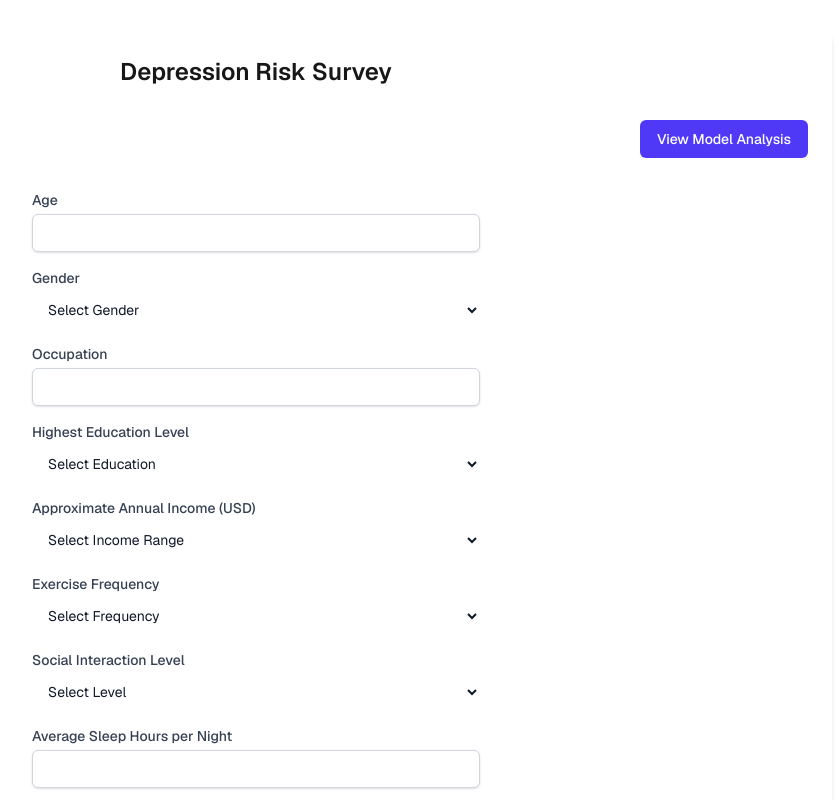
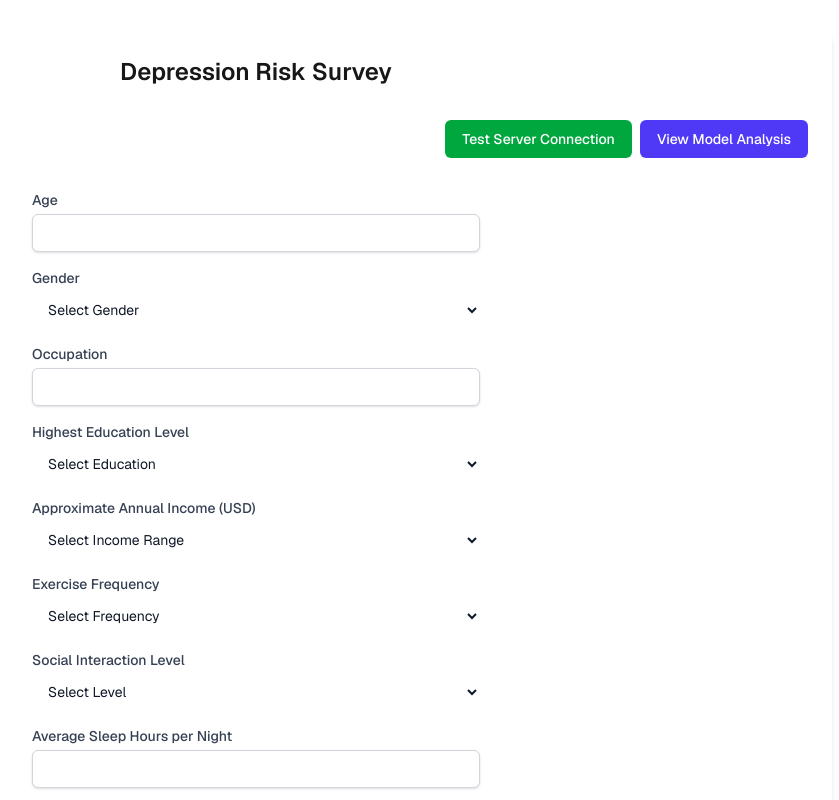
Before and after one commit to ieatn/448, a Next.js app in the folder client/: page / in a window 1280 px wide. Shown: the top 800 px of the page, without its empty margins (384-1223 px from the left). Built offline with nearby package versions, Linux system fonts and the light colour scheme.

Commit message:
render server debug, testing server

```diff
--- a/client/app/page.tsx
+++ b/client/app/page.tsx
@@ -20,6 +20,57 @@ export default function Home() {
   const [prediction, setPrediction] = useState<PredictionResult | null>(null);
   const [isLoading, setIsLoading] = useState(false);
   const [error, setError] = useState<string | null>(null);
+
+
+
+
+
+
+
+
+
+
+
+
+
+
+
+
+  const testServer = async () => {
+    try {
+      const response = await fetch(`${process.env.NEXT_PUBLIC_API_URL}/`, {
+        method: 'GET',
+        headers: {
+          'Content-Type': 'application/json',
+        }
+      });
+      const data = await response.text();
+      console.log('Server response:', data);
+    } catch (err) {
+      console.error('Failed to connect to server:', err);
+      alert('Failed to connect to server. Check console for details.');
+    }
+  };
+
+
+
+
+
+
+
+
+
+
+
+
+
+
+
+
+
+
+
+
 
   const fillSampleData = () => {
     setAge('28');
@@ -69,7 +120,13 @@ export default function Home() {
       <main className="flex flex-col gap-8 items-center w-full max-w-6xl bg-white dark:bg-gray-800 p-6 rounded-lg shadow-md">
         <h1 className="text-2xl font-semibold text-center">Depression Risk Survey</h1>
 
-        <div className="w-full text-right">
+        <div className="w-full text-right flex gap-2 justify-end">
+          <button
+            onClick={testServer}
+            className="inline-flex items-center px-4 py-2 border border-transparent text-sm font-medium rounded-md text-white bg-green-600 hover:bg-green-700 focus:outline-none focus:ring-2 focus:ring-offset-2 focus:ring-green-500"
+          >
+            Test Server Connection
+          </button>
           <Link
             href="/analysis"
             className="inline-flex items-center px-4 py-2 border border-transparent text-sm font-medium rounded-md text-white bg-indigo-600 hover:bg-indigo-700 focus:outline-none focus:ring-2 focus:ring-offset-2 focus:ring-indigo-500"
```
Also changed, not shown: 2 other files (tests, documents, lock files or other folders).
